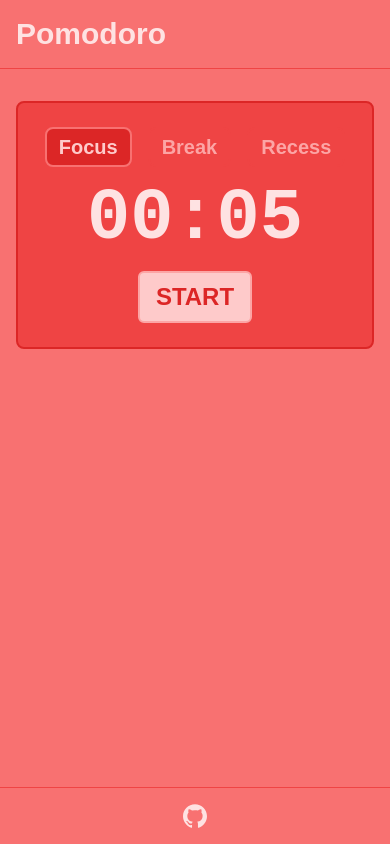
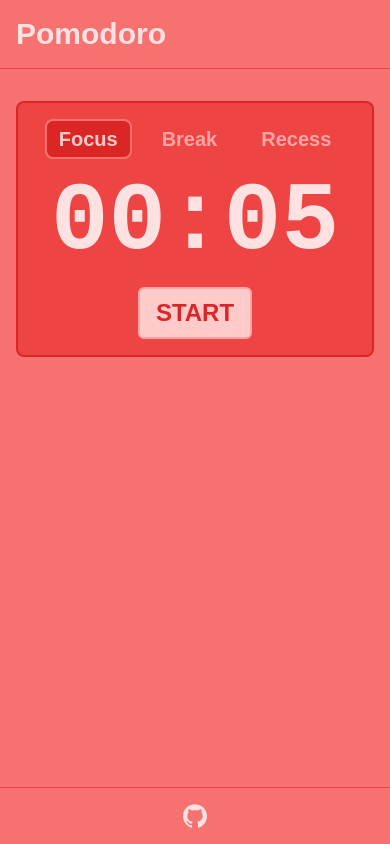
Before and after one commit to xieyuheng/pomodoro-nextjs, a Next.js app: page / in a window 390 px wide. Built offline with nearby package versions, Linux system fonts and the light colour scheme; a web font is replaced by a local one.

Commit message:
- `PomodoroTimer` -- fix height

```diff
--- a/src/components/pomodoro/Pomodoro.tsx
+++ b/src/components/pomodoro/Pomodoro.tsx
@@ -32,7 +32,7 @@ export const Pomodoro: FC<{ state: State }> = observer(({ state }) => {
 
       <PomodoroHeader state={state} />
 
-      <div className="h-full w-full px-4 py-8 sm:max-w-lg md:max-w-xl">
+      <div className="h-full w-full px-4 py-8 md:max-w-xl">
         <PomodoroTimer state={state} />
       </div>
 
--- a/src/components/pomodoro/PomodoroTimer.tsx
+++ b/src/components/pomodoro/PomodoroTimer.tsx
@@ -8,7 +8,8 @@ import { PomodoroTimerControl } from "./PomodoroTimerControl"
 export const PomodoroTimer: FC<{ state: State }> = observer(({ state }) => (
   <div
     className={classNames(
-      "flex flex-col items-center rounded-lg border-2 py-2 px-2 md:px-6",
+      "flex flex-col items-center justify-center rounded-lg border-2 py-2 px-2 md:px-6",
+      "h-64 md:h-80",
       state.classes.transition,
       {
         "border-focus-600 bg-focus-500 bg-focus-400": state.kind === "Focus",
@@ -21,15 +22,13 @@ export const PomodoroTimer: FC<{ state: State }> = observer(({ state }) => (
     <PomodoroModebar state={state} />
 
     {!state.isFinished ? (
-      <div className="font-mono text-7xl font-semibold sm:text-8xl md:text-9xl">
+      <div className="font-mono  text-8xl font-semibold md:text-9xl">
         {state.formatTime()}
       </div>
     ) : (
       <div className="flex flex-col items-center">
-        <div className="text-3xl sm:text-4xl md:text-5xl">
-          {state.kind} finished
-        </div>
-        <div className="py-1 font-mono font-semibold text-2xl sm:text-3xl md:text-4xl">
+        <div className="text-4xl md:text-5xl">{state.kind} finished</div>
+        <div className="py-1 font-mono text-3xl font-semibold md:text-4xl">
           {state.formatInterval()}
         </div>
       </div>
```
Also changed, not shown: 1 other file (tests, documents, lock files or other folders).
